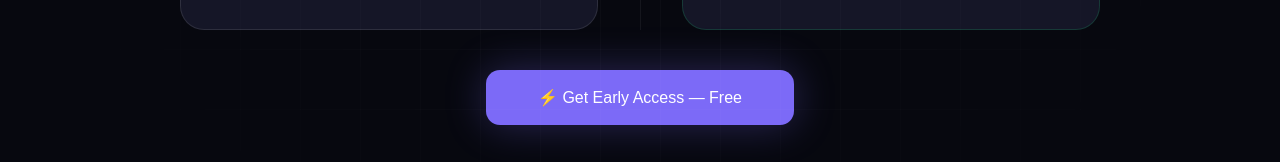
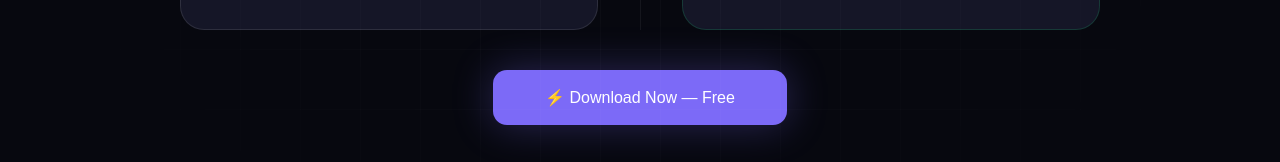
Before and after one commit to mohdzaid-dev/deckshot-website, a plain HTML site: page index.html in a window 1280 px wide. Shown: the part 1031-1193 px from the top of the page. Drawn offline with Linux system fonts and the light colour scheme.

Commit message:
Change button text from 'Get Early Access' to 'Download Now'

```diff
--- a/index.html
+++ b/index.html
@@ -2244,7 +2244,7 @@ footer {
   <!-- CTA -->
   <div style="margin-top: 40px; display:flex; flex-direction:column; align-items:center; gap:16px; animation: fadeSlideDown 0.8s ease forwards; opacity:0; animation-delay:1.2s;">
     <button onclick="openWaitlist()" class="btn-primary" style="font-size: 16px; padding: 18px 52px; border:none; cursor:pointer;">
-      ⚡ Get Early Access — Free
+      ⚡ Download Now — Free
     </button>
     <span class="pizza-line">🍕 Less than a pizza slice · <strong>₹199 per topic · Resume Builder included · Lifetime access</strong></span>
   </div>
@@ -3011,7 +3011,7 @@ footer {
         <br>
         <br>
       <button onclick="openWaitlist()" class="btn-primary" style="display:inline-flex; font-size: 16px; padding: 18px 48px; border:none; cursor:pointer;">
-        ⚡ Get Early Access — Free
+        ⚡ Download Now — Free
       </button>
       &nbsp;&nbsp;
       <a href="#resume-builder" class="btn-secondary" style="display:inline-flex; font-size:15px; padding: 18px 32px;">
```
